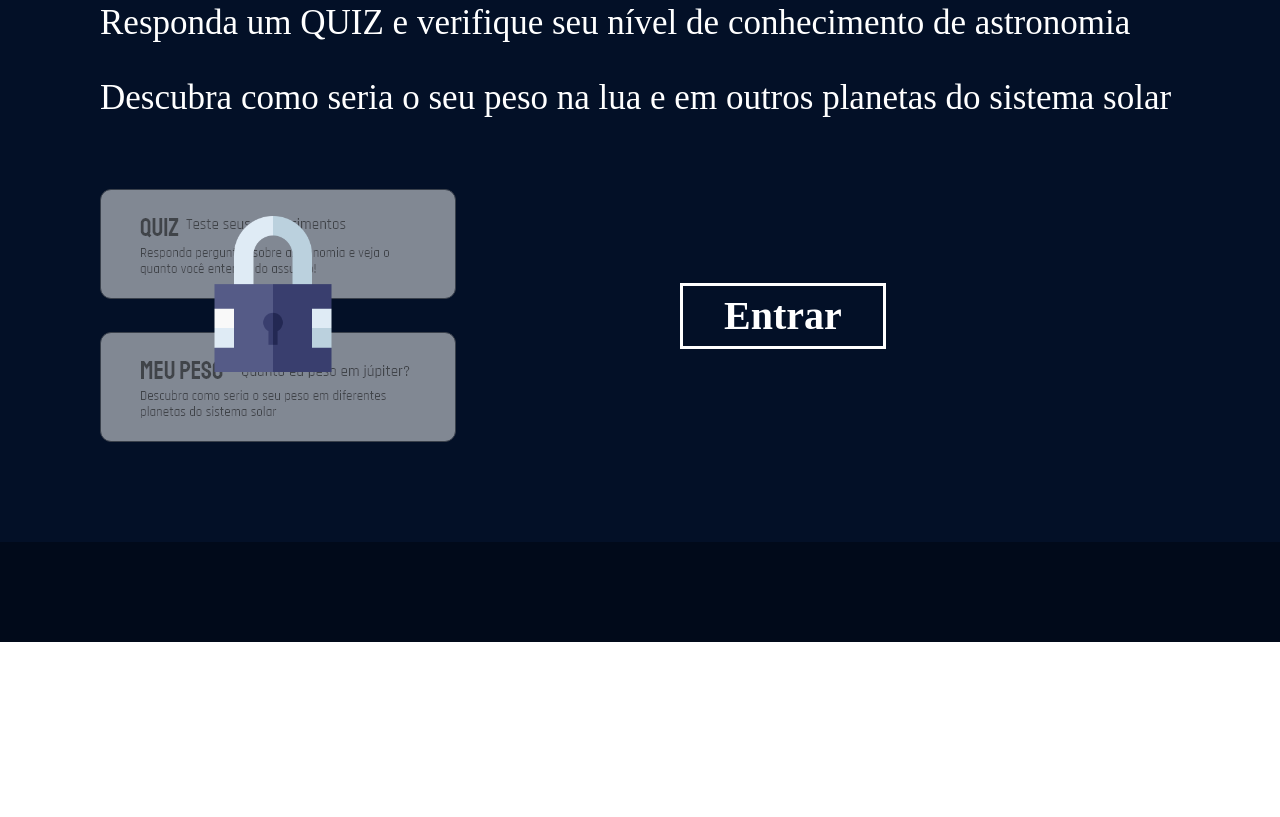
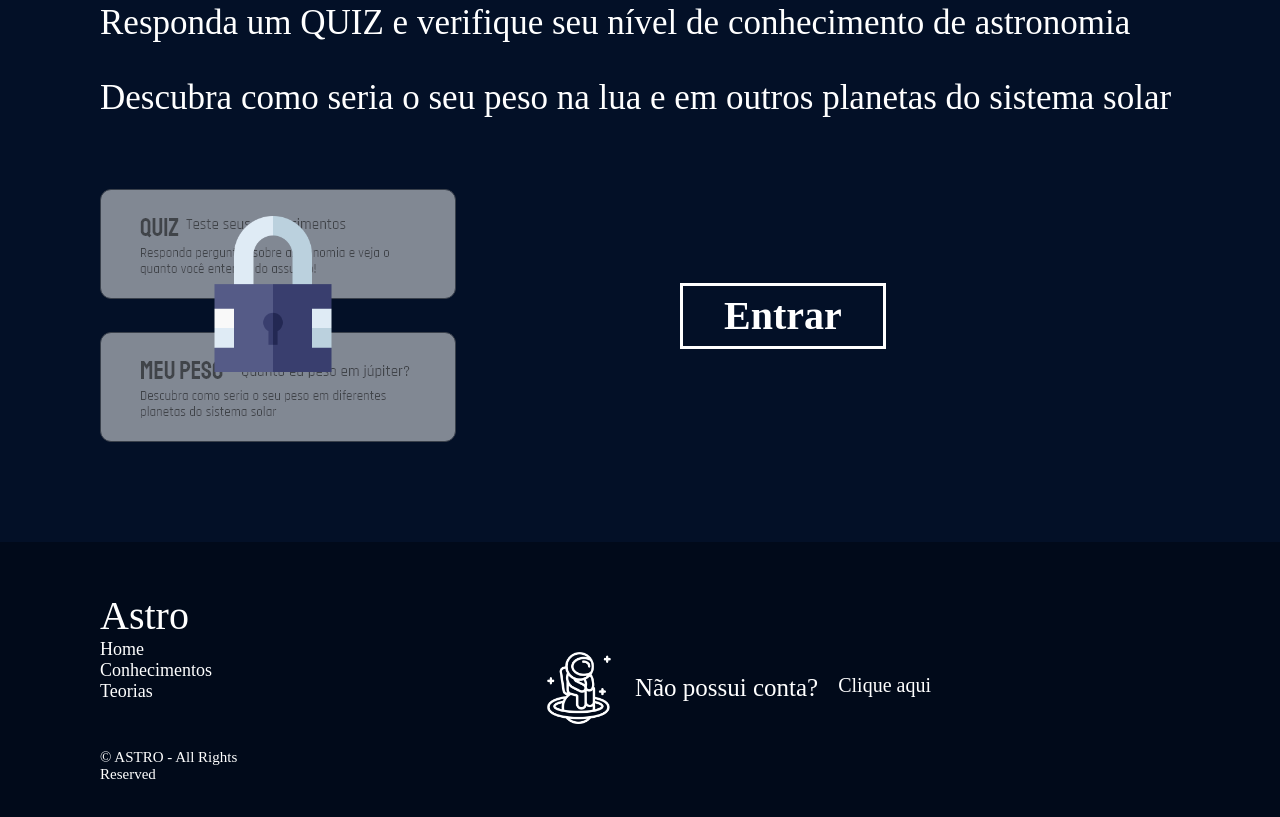
Before and after one commit to Gdmasceno/Astro, a plain HTML site: page index.html in a window 1280 px wide. Shown: the part 2509-3326 px from the top of the page. Before the commit the page ends 3151 px from the top, so only its background shows below. Drawn offline with Linux system fonts and the light colour scheme.

Commit message:
adicionando a index pronta

```diff
--- a/index.html
+++ b/index.html
@@ -7,7 +7,7 @@
     <meta name="viewport" content="width=device-width, initial-scale=1.0">
     <link rel="stylesheet" href="resources/css/index_style.css">
     <link rel="icon" href="resources/img/astronauta (1).png">
-    <title>Astro | Home</title>
+    <title>Astro</title>
 </head>
 
 <body>
@@ -159,7 +159,20 @@
     </div>
 
     <div class="footer">
+        <div class="titulo">Astro
+            <div class="pg">Home</div>
+            <div class="pg">Conhecimentos</div>
+            <div class="pg">Teorias</div>
 
+            <br>
+            <div class="direitos">© ASTRO - All Rights Reserved</div>
+
+        </div>
+
+        <div class="entrar"><img src="resources/img/astronauta (1).png" alt="">
+            <div class="titulo">Não possui conta? <div class="subtitulo">Clique aqui</div>
+            </div>
+        </div>
     </div>
 </body>
 
--- a/resources/css/index_style.css
+++ b/resources/css/index_style.css
@@ -311,10 +311,50 @@ header .login{
     transition: 0.3s;
 }
 .footer{
-    height: 100px;
     background-color: #010A1A;
+
+    padding: 50px 100px;
+    display: flex;
+    justify-content: space-between;
 }
 
+.footer .titulo{
+    font-size: 40px;
+    font-family: 'Staatliches';
+    color: white;
+    display: flex;
+    flex-direction: column;
+}
+
+.titulo .pg{
+    font-size: 18px;
+    font-family: 'Rajdhani';
+}
+
+.titulo .direitos{
+    font-size: 15px;
+    font-family:'Rajdhani';
+}
+
+.entrar{
+    width: 900px;
+    display: flex;
+    justify-content: center;
+    align-items: center;
+}
+
+.entrar .titulo{
+    font-size: 25px;
+    margin-left: 20px;
+    display: flex;
+    flex-direction:row;
+}
+
+.entrar .subtitulo{
+    font-family: 'Rajdhani';
+    font-size: 20px;
+    margin-left: 20px;
+}
 
 
 ::-webkit-scrollbar {
```
